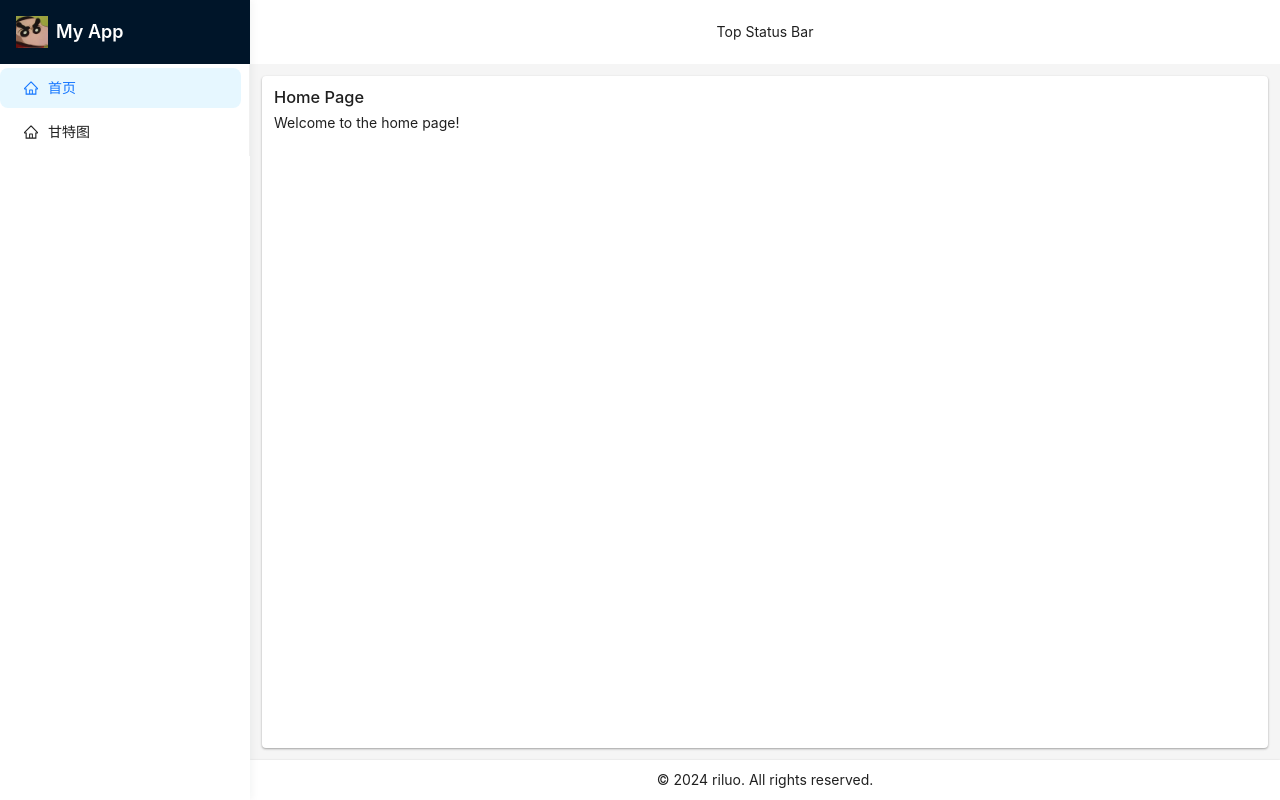
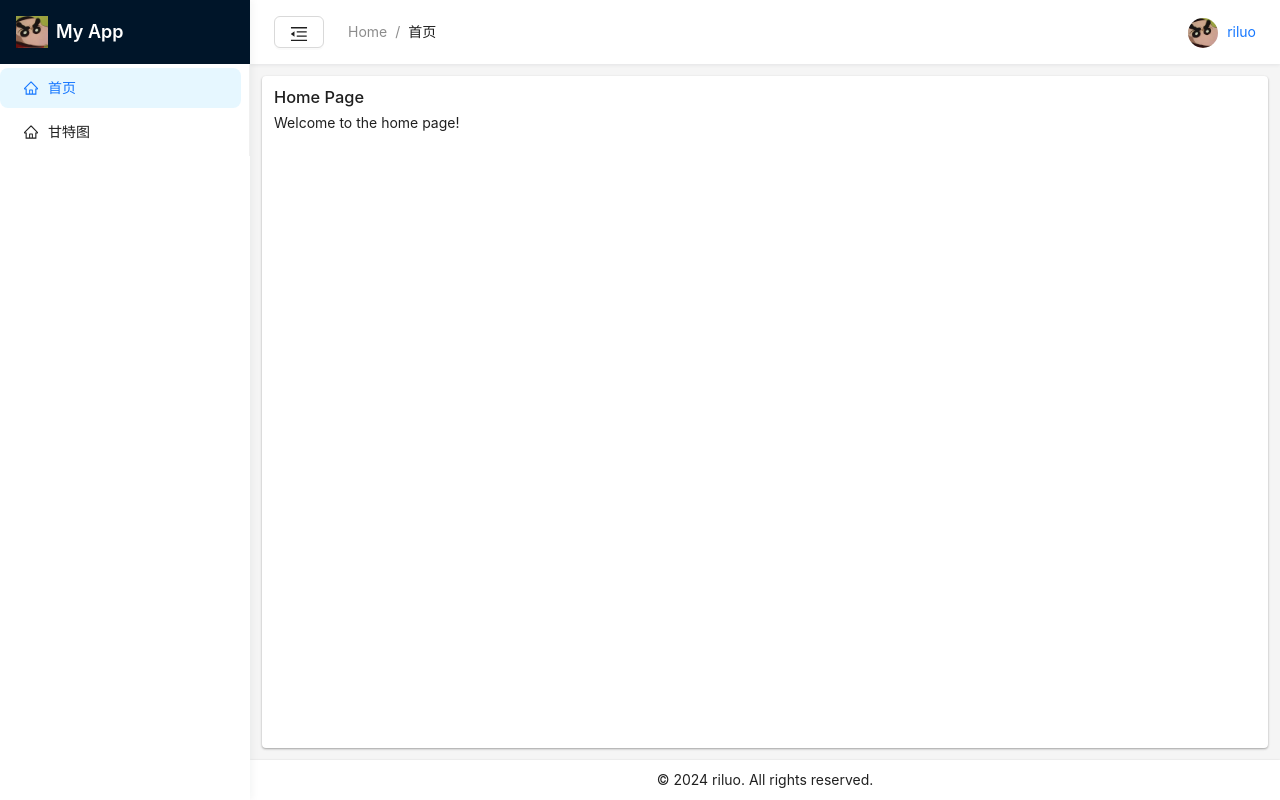
Before and after one commit to gukunruo/my-app-demo, a Vue app: page /home in a window 1280 px wide. Built offline with nearby package versions, Linux system fonts and the light colour scheme.

Commit message:
feat: topBar UI update

```diff
--- a/src/layout/components/topBar.vue
+++ b/src/layout/components/topBar.vue
@@ -1,18 +1,83 @@
 <template>
   <a-layout-header class="header">
-    <div>Top Status Bar</div>
+    <div class="header-left">
+      <a-button class="menu-fold-btn" @click="toggleSidebar">
+        <MenuUnfoldOutlined v-if="collapsed" />
+        <MenuFoldOutlined v-else />
+      </a-button>
+      <a-breadcrumb>
+        <a-breadcrumb-item>Home</a-breadcrumb-item>
+        <a-breadcrumb-item>{{ currentRoute }}</a-breadcrumb-item>
+      </a-breadcrumb>
+    </div>
+    <div class="header-right">
+      <a-dropdown>
+        <a class="ant-dropdown-link" @click.prevent>
+          <a-avatar src="src/assets/riluo.jpg" />
+          <span class="username">riluo</span>
+        </a>
+        <template #overlay>
+          <a-menu>
+            <a-menu-item key="0">
+              <UserOutlined />
+              Profile
+            </a-menu-item>
+            <a-menu-item key="1">
+              <SettingOutlined />
+              Settings
+            </a-menu-item>
+            <a-menu-divider />
+            <a-menu-item key="3">
+              <LogoutOutlined />
+              Logout
+            </a-menu-item>
+          </a-menu>
+        </template>
+      </a-dropdown>
+    </div>
   </a-layout-header>
 </template>
 
 <script setup>
-// 如果需要，可以在这里添加顶部栏的逻辑
+import { ref, computed } from 'vue';
+import { useRoute } from 'vue-router';
+import { MenuUnfoldOutlined, MenuFoldOutlined, UserOutlined, SettingOutlined, LogoutOutlined } from '@ant-design/icons-vue';
+
+const route = useRoute();
+const collapsed = ref(false);
+const currentRoute = computed(() => route.meta.title || 'Current Page');
+
+const toggleSidebar = () => {
+  collapsed.value = !collapsed.value;
+  // 这里你需要实现一个方法来实际折叠/展开侧边栏
+};
 </script>
 
 <style scoped>
 .header {
   background: #fff;
-  padding: 0;
-  text-align: center;
+  padding: 0 24px;
+  display: flex;
+  justify-content: space-between;
+  align-items: center;
+  box-shadow: 0 1px 4px rgba(0,21,41,.08);
+}
+
+.header-left, .header-right {
+  display: flex;
+  align-items: center;
+}
+
+.menu-fold-btn {
+  font-size: 18px;
+  margin-right: 24px;
+}
+
+.username {
+  margin-left: 8px;
+}
+
+:deep(.ant-breadcrumb) {
   line-height: 64px;
 }
 </style>
```
